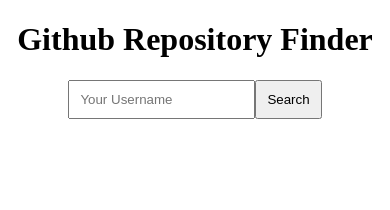
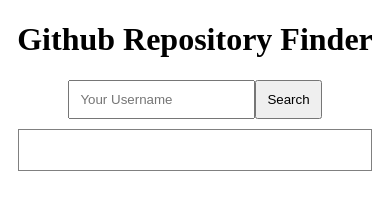
Before and after one commit to mo-jo-dev/Github_Repo_Ocean, a website: page index.html in a window 390 px wide. Drawn offline with Linux system fonts and the light colour scheme.

Commit message:
fixed image size

```diff
--- a/index.html
+++ b/index.html
@@ -39,20 +39,27 @@
 
         .user{
             display: flex;
-            flex-direction: row;
             flex-wrap: wrap;
             margin-left: 50px;
             margin-right: 50px;
             margin-top: 30px;
+            border: 1px gray solid;
+
         }
 
         #user_image{
-            flex-basis: 30%;
+            /* flex-basis: 30%; */
+            padding: 20px;
 
         }
 
+        .u_img{
+            height:250px;
+            width: 250px;
+        }
+
         #user_info{
-            flex-basis: 70%;
+            padding: 20px;
         }
 
         #user_repo{
@@ -72,6 +79,14 @@
             #user_repo {
                 margin: 10px;
                 grid-template-columns: repeat(1, 1fr);
+            }
+
+            .user{
+                margin: 10px;
+                justify-content: center;
+            }
+            #user_info{
+                padding: 5px;
             }
         }
 
@@ -114,11 +129,11 @@
             const user_data = await user_res.json();
             user_image.innerHTML =
             `
-                <img src = "${user_data.avatar_url}"> </img>
+                <img src = "${user_data.avatar_url}" class="u_img"> </img>
             `;
             user_info.innerHTML =
             `
-
+                <strong>${user_data.name.toUpperCase()}</strong>
             `
 
             const res = await fetch(`https://api.github.com/users/${user_name}/repos`);
--- a/index.js
+++ b/index.js
@@ -10,11 +10,11 @@
 app.use(bodyParser.urlencoded({extended: true}));
 
 const startServer = async () => {
-    // const res = await axios.get(`https://api.github.com/users/mo-jo-dev`);
+    const res = await axios.get(`https://api.github.com/users/mo-jo-dev`);
     // res.data.objects.forEach(i => {
     //     console.log(i);
     // });
-    // console.log(res.data);
+    console.log(res);
     app.listen(PORT,() => {
         console.log(`SERVER STARTED IN PORT: ${PORT}`);
     })
```
